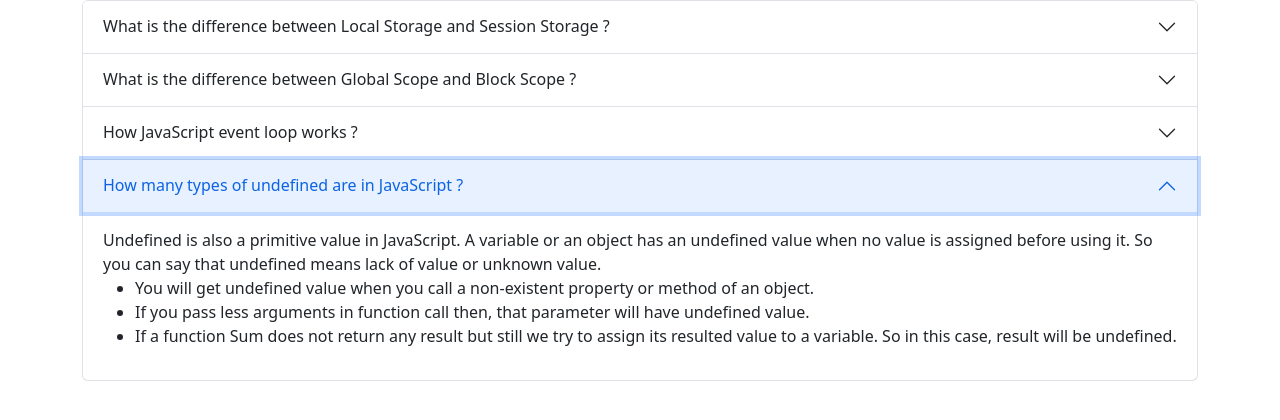
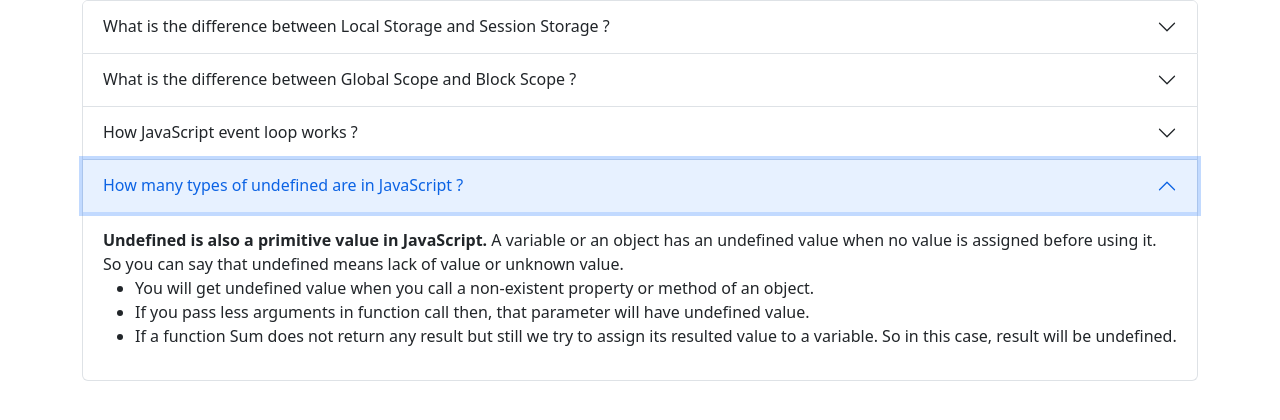
Before and after one commit to Mohammed-Ibrahim-15/type-monster-debug-assignment-Mohammed-Ibrahim-15, a plain HTML site: page blog.html in a window 1280 px wide. Both pictures are taken after a click on the button "How many types of undefined are in JavaScript ?". Shown: the part 96-516 px from the top of the page. Drawn offline with nearby package versions, Linux system fonts and the light colour scheme.

Commit message:
blog html updated

```diff
--- a/blog.html
+++ b/blog.html
@@ -85,9 +85,9 @@
                 <div id="collapseFour" class="accordion-collapse collapse" aria-labelledby="headingFour"
                     data-bs-parent="#accordionExample">
                     <div class="accordion-body">
-                        Undefined is also a primitive value in JavaScript. A variable or an object has an undefined
-                        value when no value is assigned before using it. So you can say that undefined means lack of
-                        value or unknown value.<br>
+                        <strong>Undefined is also a primitive value in JavaScript.</strong> A variable or an object has
+                        an undefined value when no value is assigned before using it. So you can say that undefined
+                        means lack of value or unknown value.<br>
                         <ul>
                             <li>You will get undefined value when you call a non-existent property or method of an
                                 object.</li>
```
